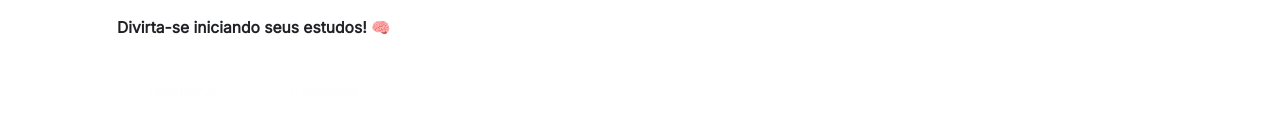
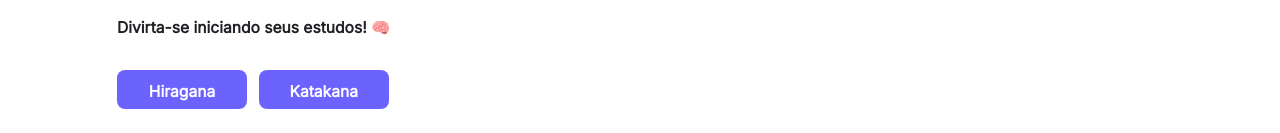
Before and after one commit to matheusazambuja/KaraGame, a Next.js app: page / in a window 1280 px wide. Shown: the part 715-848 px from the top of the page. Built offline with nearby package versions, Linux system fonts and the light colour scheme; what use-context-selector would draw is missing.

Commit message:
Updated global CSS

```diff
--- a/src/styles/global.scss
+++ b/src/styles/global.scss
@@ -3,17 +3,20 @@
   --darkTextColorSecundary: #BBBBBB;
   --darkBackgroundColor: #282930;
   --darkColorBorderBottom: #494D4B;
-  --darkBackgroundColorButtonPrimary: #6C63FF;
-  --darkBackgroundColorButtonSecundary: #383A41;
+  --darkBackgroundColorPrimary: #6C63FF;
+  --darkBackgroundColorSecundary: #383A41;
   --darkBabkgroundColorHeader: #23242A;
+
   --lightTextColorPrimary: #202124;
   --lightTextColorSecundary: #6C6C6C;
   --lightBackgroundColor: #f5f5f5;
   --lightColorBorderBottom: #EBEBEB;
-  --lightBackgroundColorButtonPrimary: #6C63FF;
-  --lightBackgroundColorButtonSecundary: #DEDFE1;
+  --lightBackgroundColorPrimary: #6C63FF;
+  --lightBackgroundColorSecundary: #DEDFE1;
   --lightBabkgroundColorHeader: #f0f0f0;
   --lightColorBorder: #BEBEBE;
+
+  --backgroundPurple: #8257E5;
 }
 
 * {
```
